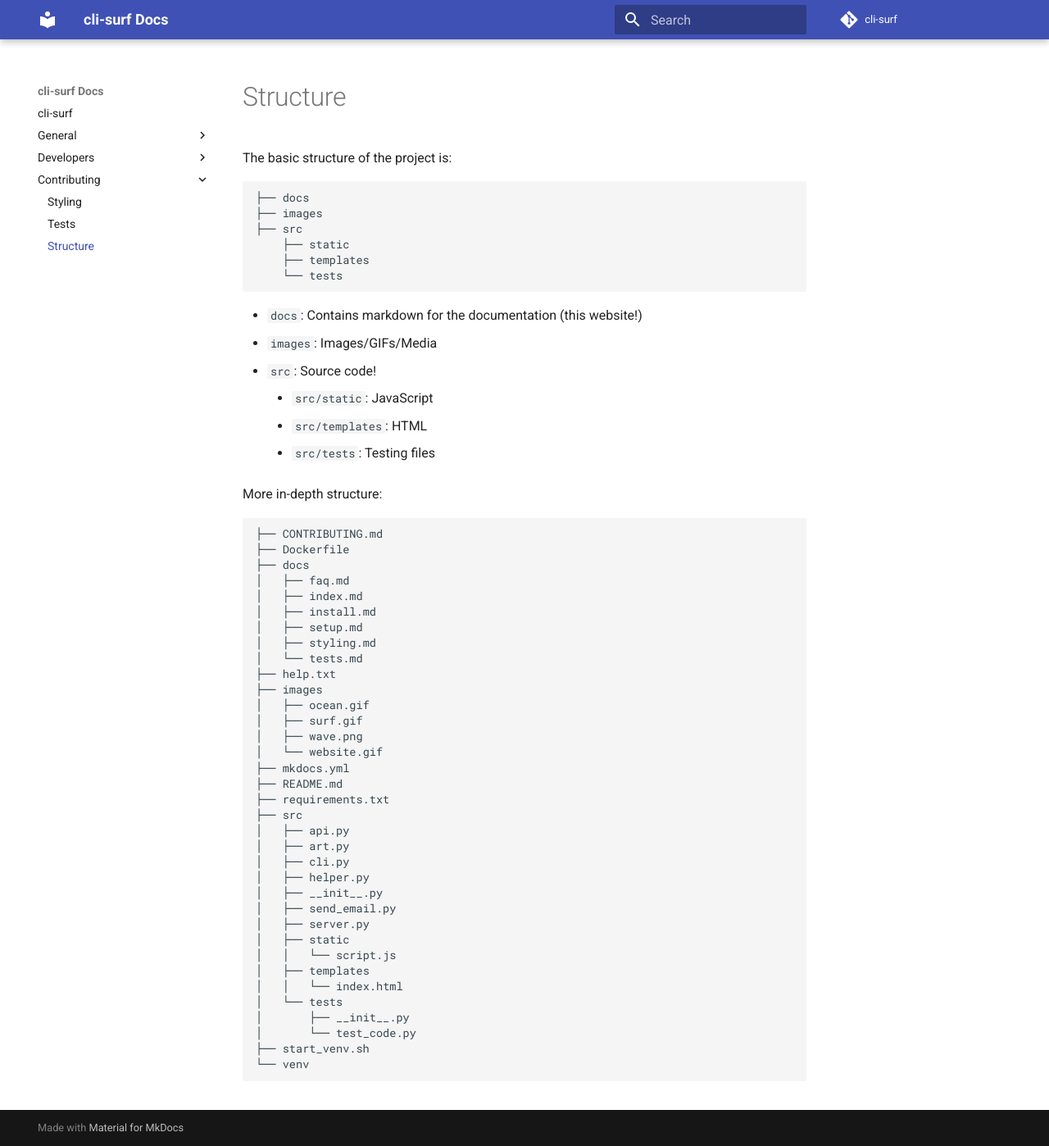
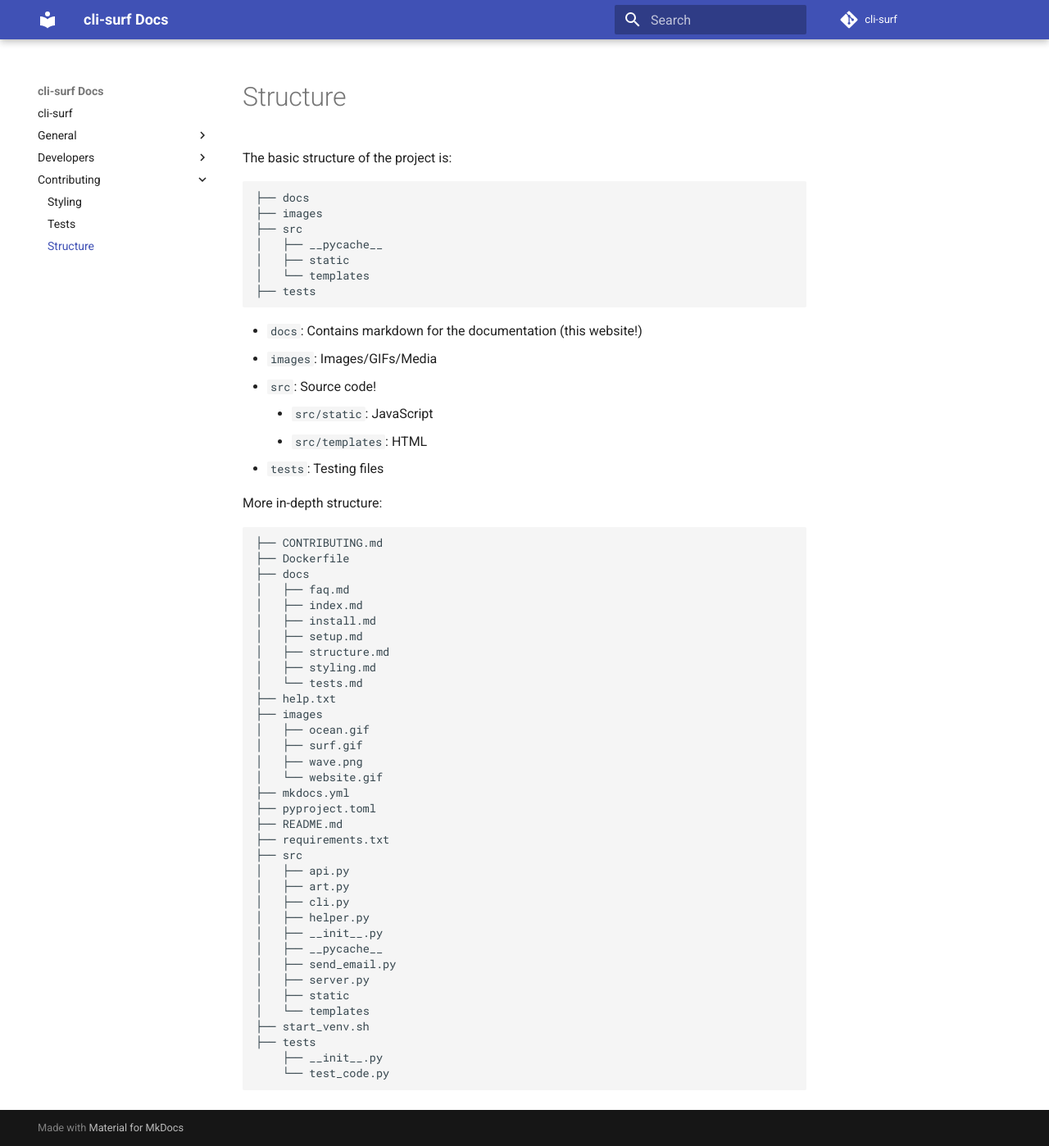
Before and after one commit to ryansurf/cli-surf, an MkDocs documentation site: the page built from docs/structure.md, in a window 1280 px wide and 1398 px high. Shown: the whole window at 82% size. Built offline with MkDocs 1.6.1 and Material for MkDocs 9.7.7, drawn with Linux system fonts in a browser that asks for light colours; comment, search, counter and statistics services are not loaded.

Commit message:
docs test path update

````diff
--- a/docs/structure.md
+++ b/docs/structure.md
@@ -6,9 +6,10 @@ The basic structure of the project is:
 ├── docs
 ├── images
 ├── src
-    ├── static
-    ├── templates
-    └── tests
+│   ├── __pycache__
+│   ├── static
+│   └── templates
+├── tests
 ```
 
 - `docs`: Contains markdown for the documentation (this website!)
@@ -16,7 +17,7 @@ The basic structure of the project is:
 - `src`: Source code!
     - `src/static`: JavaScript
     - `src/templates`: HTML
-    - `src/tests`: Testing files
+- `tests`: Testing files
 
 
 
@@ -30,6 +31,7 @@ More in-depth structure:
 │   ├── index.md
 │   ├── install.md
 │   ├── setup.md
+│   ├── structure.md
 │   ├── styling.md
 │   └── tests.md
 ├── help.txt
@@ -39,6 +41,7 @@ More in-depth structure:
 │   ├── wave.png
 │   └── website.gif
 ├── mkdocs.yml
+├── pyproject.toml
 ├── README.md
 ├── requirements.txt
 ├── src
@@ -47,15 +50,13 @@ More in-depth structure:
 │   ├── cli.py
 │   ├── helper.py
 │   ├── __init__.py
+│   ├── __pycache__
 │   ├── send_email.py
 │   ├── server.py
 │   ├── static
-│   │   └── script.js
-│   ├── templates
-│   │   └── index.html
-│   └── tests
-│       ├── __init__.py
-│       └── test_code.py
+│   └── templates
 ├── start_venv.sh
-└── venv
+├── tests
+    ├── __init__.py
+    └── test_code.py
 ```
````
Also changed, not shown: docs/tests.md (+2 -2 lines).
